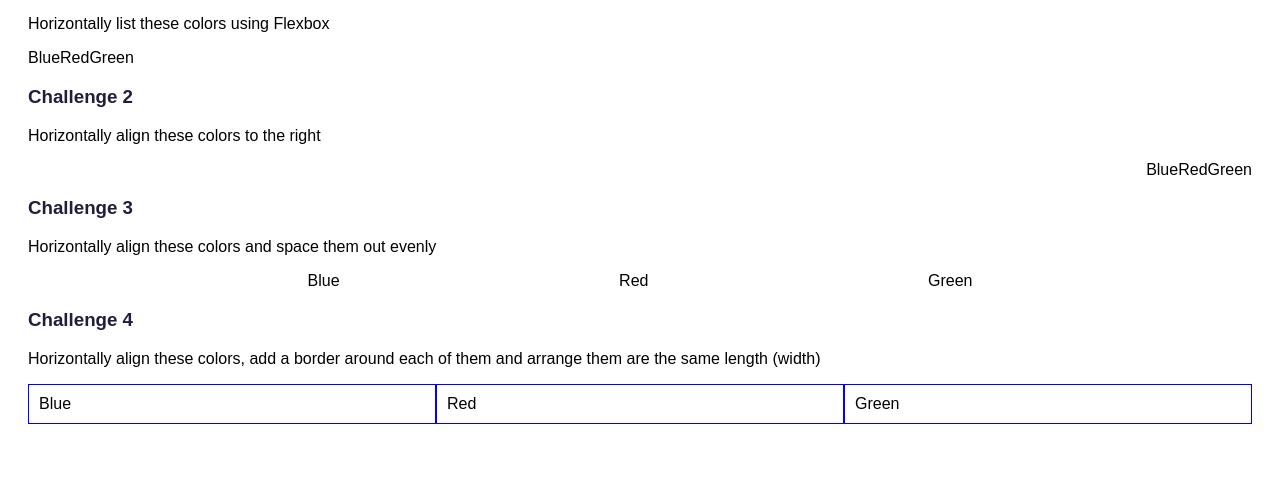
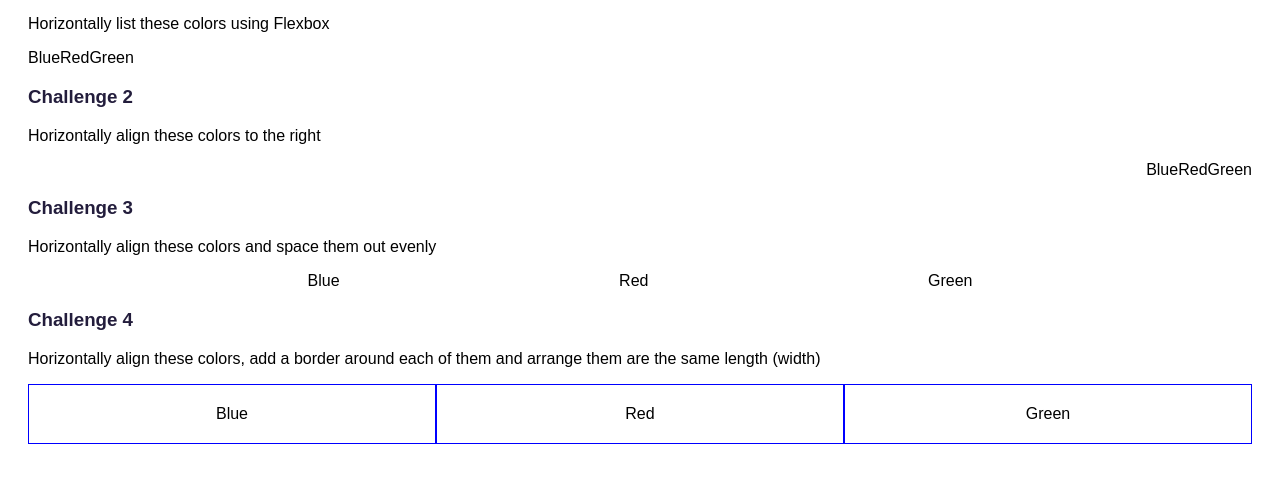
Before and after one commit to 934192776/Advanced-Flexbox, a plain HTML site: page index.html in a window 1280 px wide. Shown: the part 194-676 px from the top of the page. Drawn offline with Linux system fonts and the light colour scheme.

Commit message:
updated css flexbox

```diff
--- a/index.html
+++ b/index.html
@@ -40,9 +40,9 @@
       arrange them are the same length (width)
     </p>
     <div class="challenge-4">
-      <div class="challenge">Blue</div>
-      <div class="challenge">Red</div>
-      <div class="challenge">Green</div>
+      <div>Blue</div>
+      <div>Red</div>
+      <div>Green</div>
     </div>
   </body>
 </html>
--- a/src/styles.css
+++ b/src/styles.css
@@ -28,7 +28,7 @@ h3 {
 
 .challenge-2 {
   display:flex;
-  justify-content:right;
+  justify-content:flex-end;
 }
 
 .challenge-3 {
@@ -38,11 +38,11 @@ h3 {
 
 .challenge-4 {
   display:flex;
-  justify-content: space-between;
 }
 
-.challenge {
+.challenge-4 div {
   border: 1px solid blue;
-  padding: 10px;
-  width: 33%;
+  padding: 20px;
+  flex:1;
+  text-align:center;
 }
```
